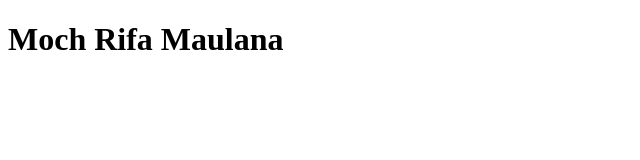
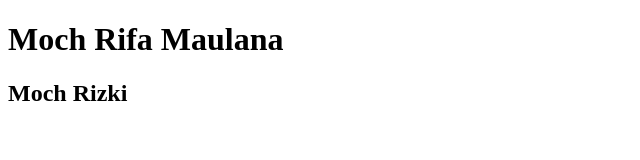
Before and after one commit to Rifa2906/Latihan-Branch, a plain HTML site: page index.html in a window 1280 px wide. Shown: the whole page, without its empty margins (0-640 px from the left). Drawn offline with Linux system fonts and the light colour scheme.

Commit message:
menambah baris

```diff
--- a/index.html
+++ b/index.html
@@ -10,6 +10,7 @@
 
 <body>
     <h1>Moch Rifa Maulana</h1>
+    <h2>Moch Rizki</h2>
 </body>
 
 </html>
```
